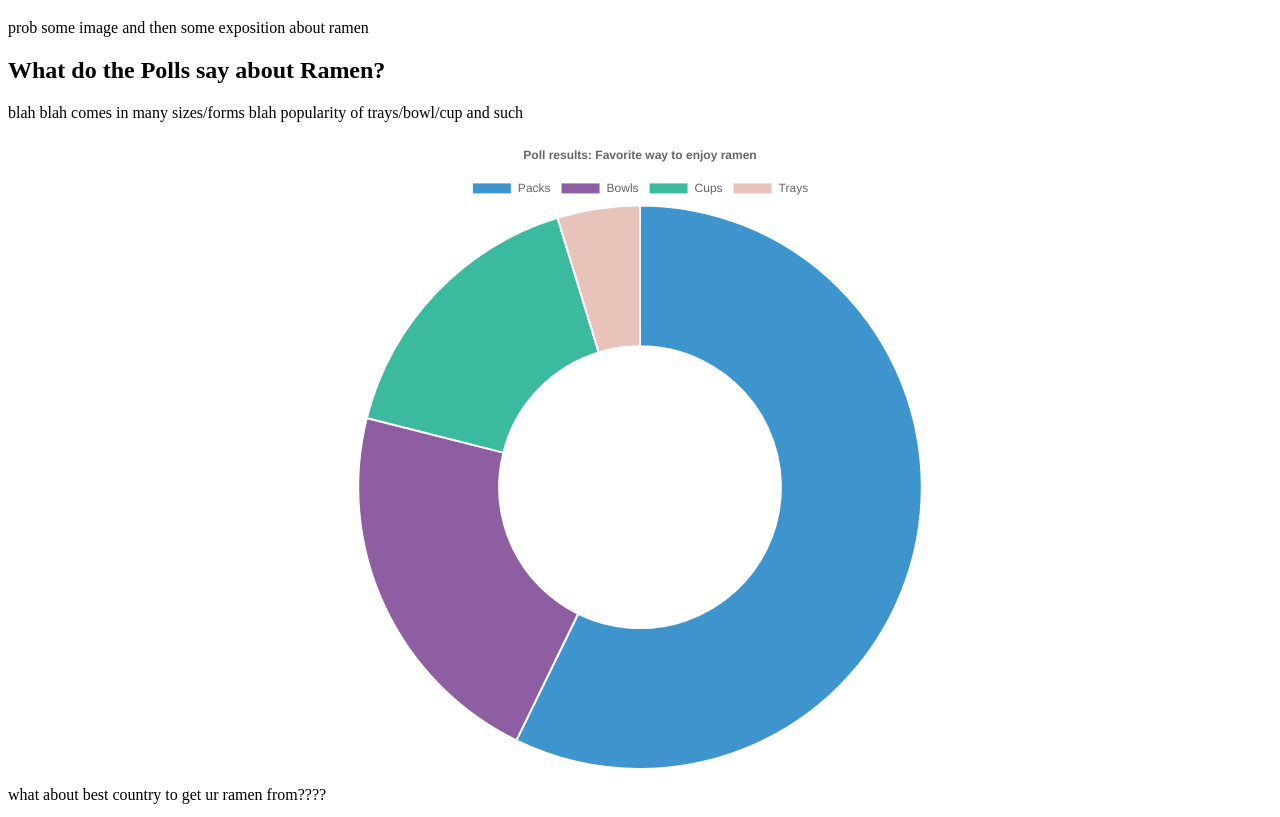
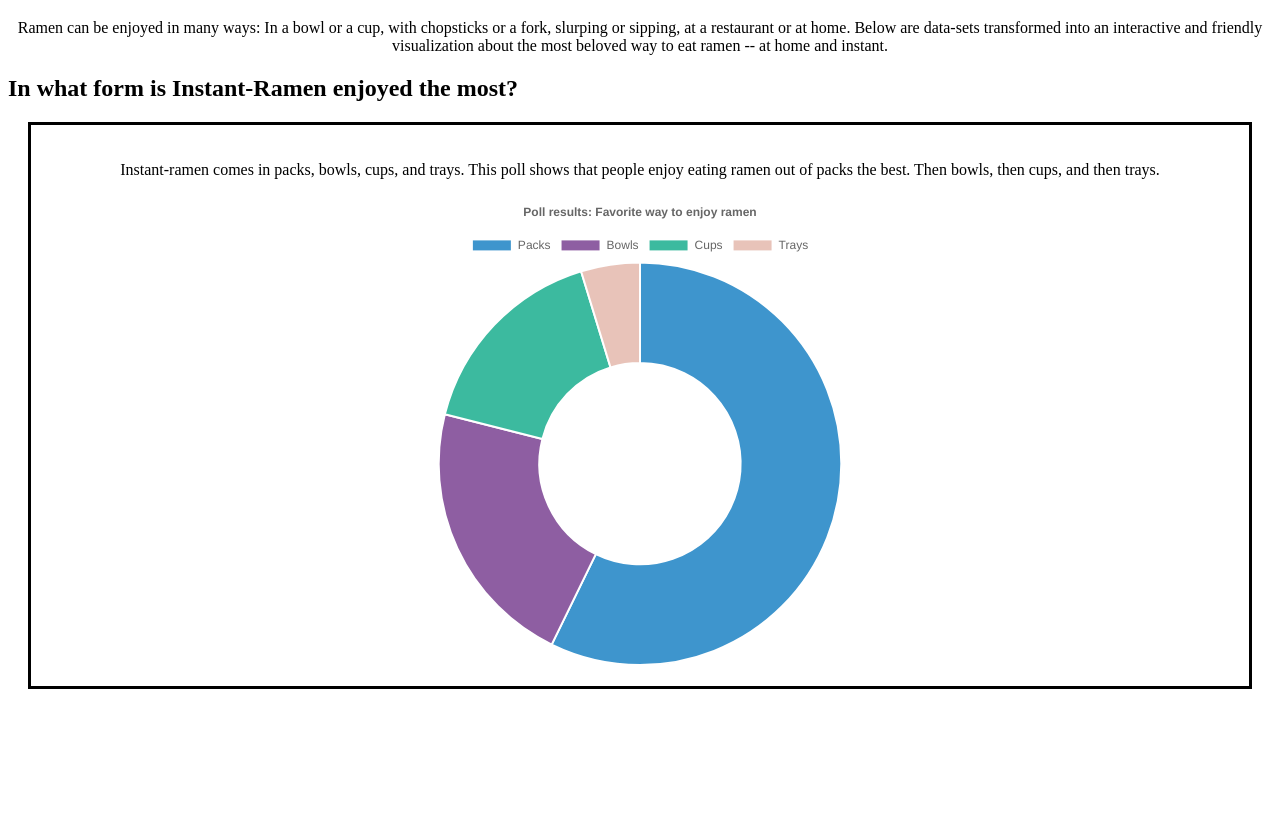
Before and after one commit to allegrapapera/ramen_data_visualization, a plain HTML site: page index.html in a window 1280 px wide. Shown: the part 61-878 px from the top of the page. After the commit the page ends 800 px from the top, so only its background shows below. Drawn offline with nearby package versions, Linux system fonts and the light colour scheme.

Commit message:
Huge
wow

```diff
--- a/index.html
+++ b/index.html
@@ -11,47 +11,39 @@
 
 <body>
 
-  <!--  -->
-  <!--Title-->
-  <h1> Data about instant ramen </h1>
+<!--  -->
+<!--Title-->
+<h1> Data about instant ramen </h1>
 
-  <div class="central">
-    <p> prob some image and then some exposition about ramen <p>
-  </div>
+<center>
+<p> Ramen can be enjoyed in many ways: In a bowl or a cup, with chopsticks or a fork, slurping or sipping, at a restaurant or at home. Below are data-sets transformed into an interactive and friendly visualization about the most beloved way to eat ramen -- at home and instant. <p>
+</center>
+
+<!--Poll Data-->
+<h2>In what form is Instant-Ramen enjoyed the most? </h2>
+
+<div class="container">
+  <center>
+    <p> Instant-ramen comes in packs, bowls, cups, and trays. This poll shows that people enjoy eating ramen out of packs the best. Then bowls, then cups, and then trays. </p>
+
+    <div class="chart">
+      <canvas id="donutChart" width="800" height="400"></canvas>
+    </div>
+  </center>
+</div>
+
+<!-- Ramen By Country -->
 
 
-  <!--Poll Data-->
-  <h2> What do the Polls say about Ramen? </h2>
 
 
-<div class="container">
-  <div class="central">
-    <p> blah blah comes in many sizes/forms blah popularity of trays/bowl/cup and such </p>
-  </div>
-  <div class="right">
-    <canvas id="donutChart" width="800" height="400"></canvas>
-  </div>
-  <div class="left">
-    <p id="formPop"></p>
-  </div>
-</div>
 
 
-<div class="container">
-  <div class="central">
-    <p> what about best country to get ur ramen from???? </p>
-  </div>
-  <div class="right">
-    <p id="countryPop"></p>
-  </div>
-  <div class="left">
-    <canvas id="barChart" width="800" height="400"></canvas>
-  </div>
-</div>
+<!-- Rankings over Time-->
 
 
-  <!--  -->
 
+<!-- Scripts  -->
   <script src="https://cdnjs.cloudflare.com/ajax/libs/Chart.js/2.8.0/Chart.min.js"></script>
   <script src="script.js"></script>
 </body>
--- a/main.css
+++ b/main.css
@@ -0,0 +1,14 @@
+h1{
+
+}
+h2{
+
+}
+.container{
+  border-style: solid;
+  padding: 20px;
+  margin: 20px;
+}
+.chart{
+  width:80%;
+}
```
